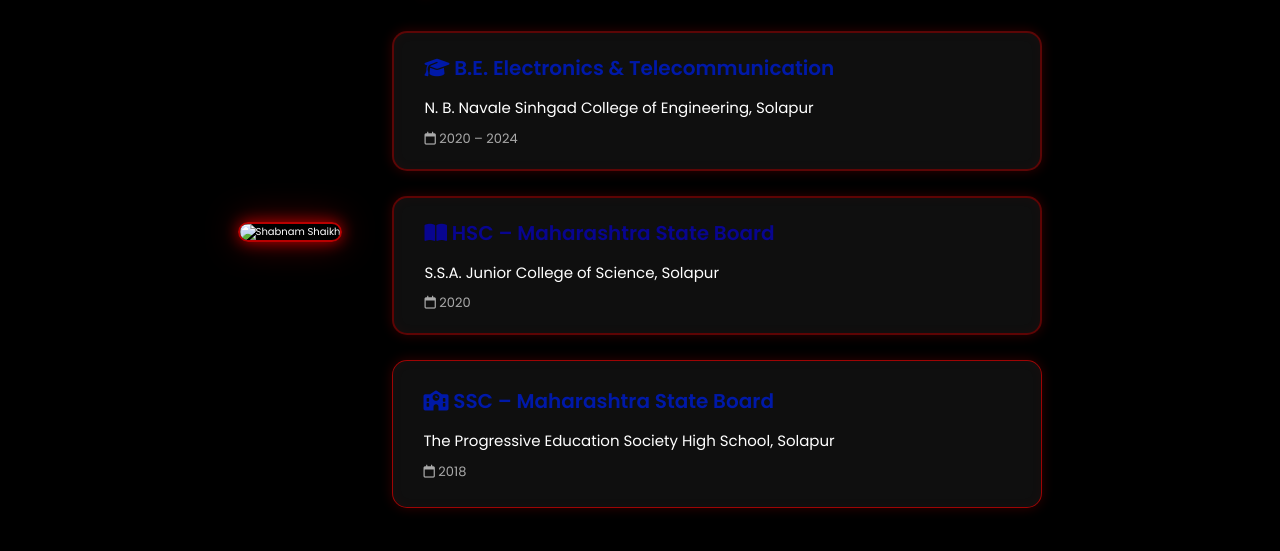
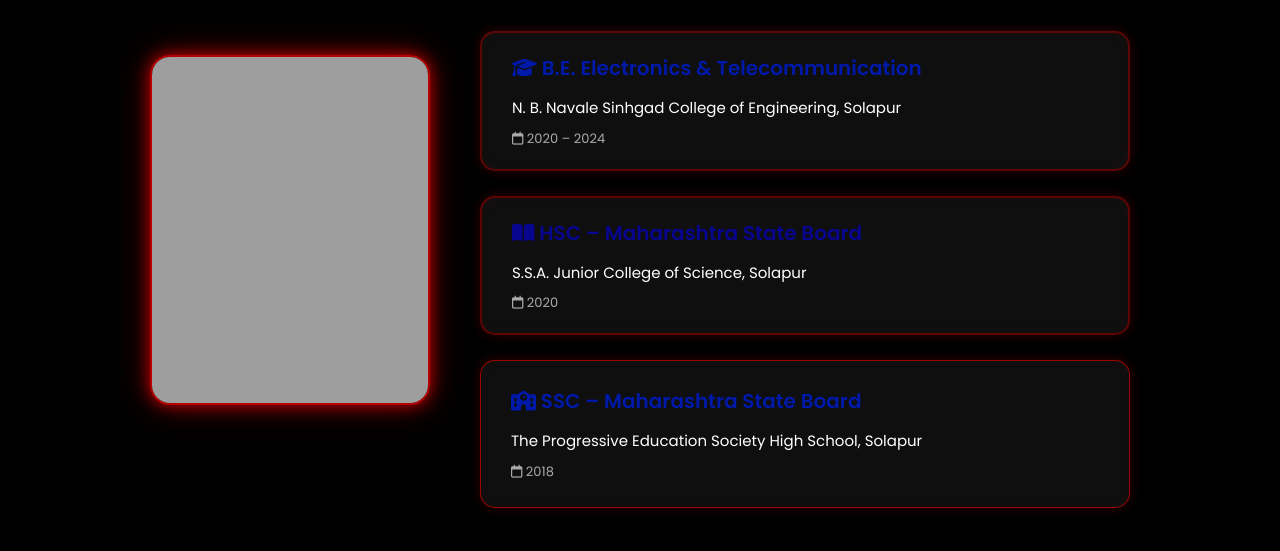
Before and after one commit to ShabnamShaikh2614/HTML5-PROJECTS, a plain HTML site: page portfolio/codefile/education.html in a window 1280 px wide. Shown: the part 143-694 px from the top of the page. Drawn offline with Linux system fonts and the light colour scheme; the site is published under a folder, as on GitHub Pages, so addresses that start at the root find nothing.

Commit message:
Update education.html

```diff
--- a/portfolio/codefile/education.html
+++ b/portfolio/codefile/education.html
@@ -33,7 +33,7 @@
 ">
 
     <div class="home-img">
-        <img src="/portfolio/images/education.png" alt="Shabnam Shaikh" style="
+        <img src="../images/education.png" alt="Shabnam Shaikh" style="
             width: 280px;
             height: 350px;
             object-fit: cover;
```
